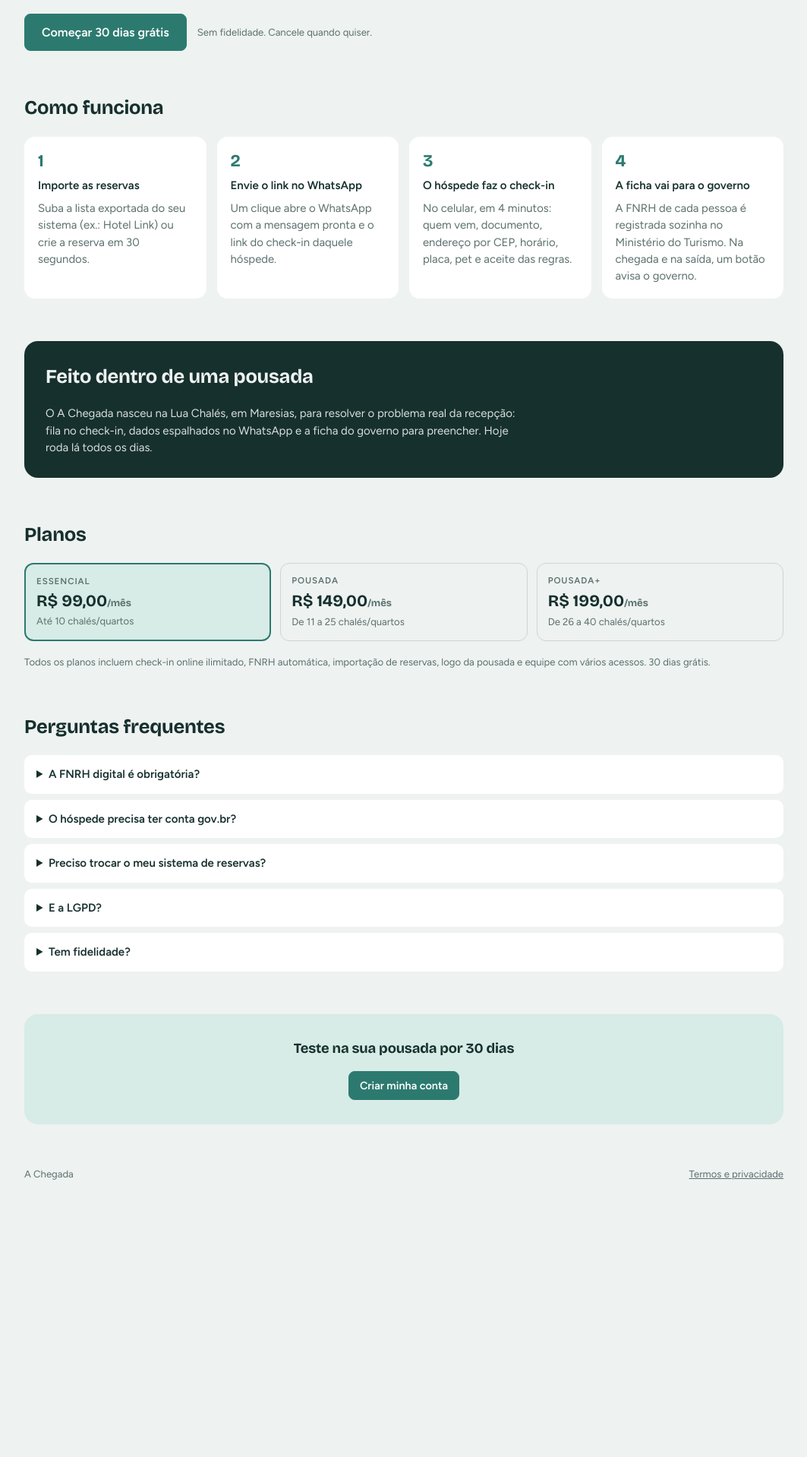
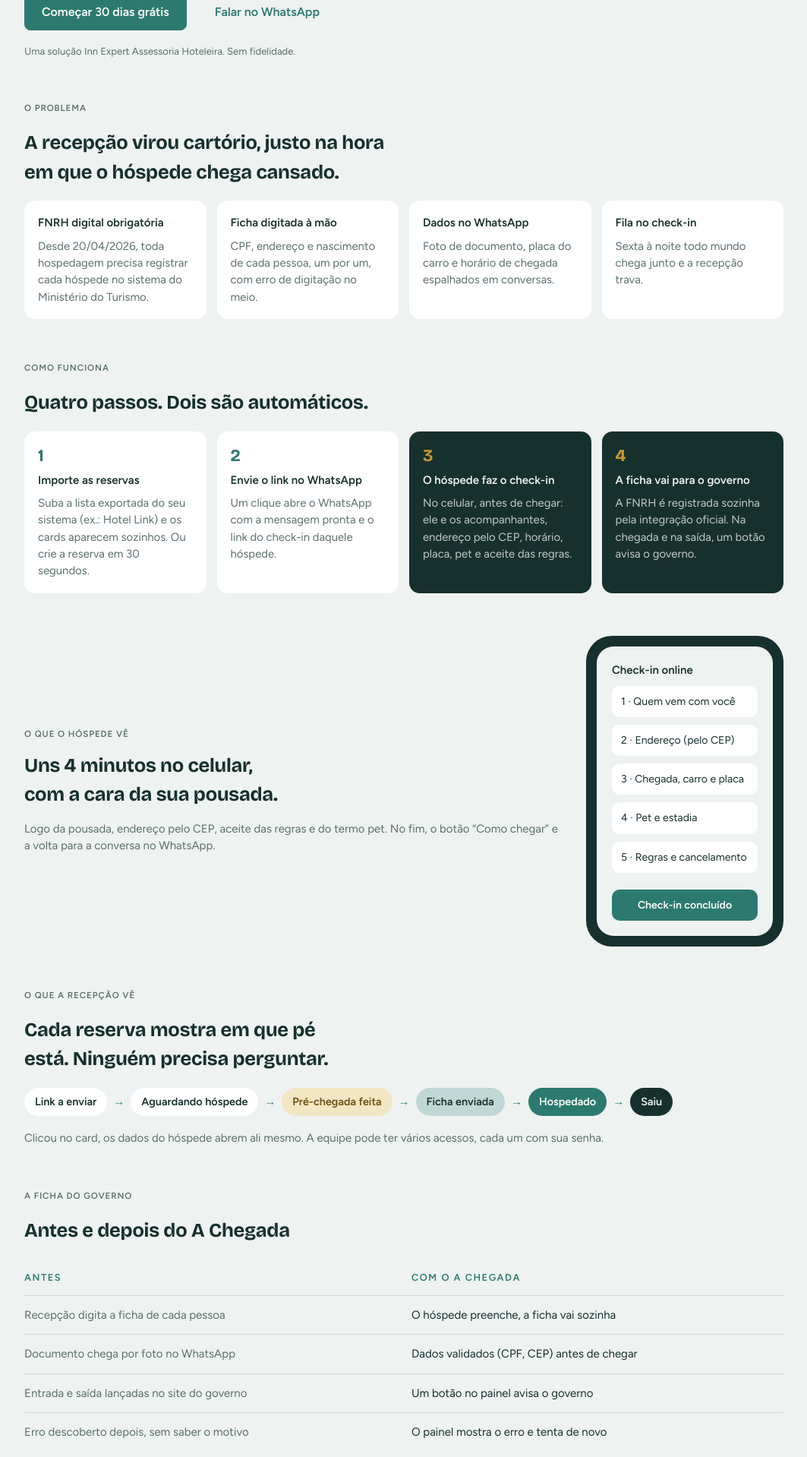
Before and after one commit to Marealarme/achegada, a Next.js app: page / in a window 1280 px wide. Shown: the part 402-2320 px from the top of the page at 76% size, without its empty margins (108-1171 px from the left). Before the commit the page ends 2006 px from the top, so only its background shows below. Built offline with nearby package versions, Linux system fonts and the light colour scheme; no server answers.

Commit message:
Página de vendas com o conteúdo da apresentação, assinada pela Inn Expert Assessoria Hoteleira, sem menção à Lua Chalés
Co-Authored-By: Claude Opus 5.5 <noreply@anthropic.com>
Claude-Session: https://claude.ai/code/session_019BUNZHfX1A6WaNXV2RR96x

```diff
--- a/src/app/globals.css
+++ b/src/app/globals.css
@@ -170,3 +170,41 @@ textarea { width: 100%; min-width: 0; font: 400 .95rem var(--body); color: var(-
 .lp-final { text-align: center; display: grid; gap: 16px; justify-items: center; background: var(--accent-soft); border-radius: 18px; padding: 32px 20px; }
 .lp-rodape { display: flex; justify-content: space-between; gap: 12px; flex-wrap: wrap; }
 .lp-rodape a { color: inherit; }
+
+/* Landing: seções da apresentação */
+.lp-sec h2 { max-width: 30ch; }
+.lp-cards { display: grid; grid-template-columns: repeat(4, minmax(0, 1fr)); gap: 14px; }
+.lp-cards > div { background: var(--surface); border-radius: 14px; padding: 18px; display: grid; gap: 8px; align-content: start; }
+.lp-cards span { color: var(--muted); font-size: .93rem; }
+.lp-cards.escuro { grid-template-columns: repeat(2, minmax(0, 1fr)); }
+.lp-cards.escuro > div { background: transparent; border: 1.5px solid var(--accent); }
+.lp-cards.escuro span { color: inherit; opacity: .8; }
+@media (max-width: 860px) { .lp-cards { grid-template-columns: 1fr 1fr; } }
+@media (max-width: 520px) { .lp-cards, .lp-cards.escuro { grid-template-columns: 1fr; } }
+.lp-passos li.auto { background: var(--ink); color: var(--bg); }
+.lp-passos li.auto span { color: inherit; opacity: .8; }
+.lp-passos li.auto::before { color: var(--moon); }
+.lp-duas { grid-template-columns: 1fr auto; align-items: center; gap: 32px; }
+.lp-col { display: grid; gap: 14px; }
+.lp-celular { width: 260px; border-radius: 34px; background: var(--ink); padding: 14px; }
+.lp-celular > div { background: var(--bg); border-radius: 22px; padding: 20px; display: grid; gap: 10px; min-height: 380px; align-content: start; }
+.lp-celular span { font-size: .88rem; padding: 10px 12px; border-radius: 10px; background: var(--surface); }
+.lp-celular .feito { background: var(--accent); color: #fff; text-align: center; font-weight: 600; margin-top: 12px; }
+@media (max-width: 640px) { .lp-duas { grid-template-columns: 1fr; } .lp-celular { justify-self: center; } }
+.lp-pills { display: flex; flex-wrap: wrap; gap: 8px; align-items: center; }
+.lp-pills > span { display: inline-flex; align-items: center; gap: 8px; }
+.lp-pills i { font-style: normal; color: var(--accent); }
+.lp-pills em { font-style: normal; font-weight: 600; font-size: .9rem; padding: 8px 14px; border-radius: 999px; background: var(--surface); white-space: nowrap; }
+.lp-pills em.amarelo { background: #F3E6C4; color: #6B4E10; }
+.lp-pills em.claro { background: #BFD8D5; }
+.lp-pills em.forte { background: var(--accent); color: #fff; }
+.lp-pills em.escuro { background: var(--ink); color: var(--bg); }
+.lp-tabela { display: grid; }
+.lp-tabela > div { display: grid; grid-template-columns: 1fr 1fr; gap: 20px; padding: 14px 0; border-bottom: 1px solid var(--line); }
+.lp-tabela > div:last-child { border-bottom: none; }
+.lp-tabela .cab { font-weight: 700; font-size: .8rem; letter-spacing: .12em; text-transform: uppercase; color: var(--accent); }
+.lp-origem .label { color: #7FC4B8; }
+.lp-quem { background: var(--accent); color: #fff; border-radius: 18px; padding: 28px; }
+.lp-quem h2 { color: #fff; }
+.lp-quem .label { color: #F3E6C4; }
+.lp-quem p { max-width: 65ch; }
--- a/src/app/page.tsx
+++ b/src/app/page.tsx
@@ -2,63 +2,153 @@ import type { Metadata } from "next";
 import Link from "next/link";
 import { PLANOS, reais, type Plano } from "@/lib/assinatura";
 
+const EMPRESA = "Inn Expert Assessoria Hoteleira";
+const FONE = "(19) 99759-4522";
+const WHATS = "https://wa.me/5519997594522?text=" + encodeURIComponent("Olá! Quero saber mais sobre o A Chegada (check-in online e FNRH automática).");
+
 export const metadata: Metadata = {
   title: { absolute: "A Chegada · check-in online e FNRH automática para pousadas" },
-  description: "O hóspede faz o check-in pelo WhatsApp e a ficha do governo (FNRH) é enviada sozinha. 30 dias grátis.",
+  description: "O hóspede faz o check-in pelo WhatsApp e a ficha do governo (FNRH) é enviada sozinha. Uma solução Inn Expert Assessoria Hoteleira. 30 dias grátis.",
   openGraph: {
     title: "A Chegada · check-in online e FNRH automática",
-    description: "O hóspede faz o check-in pelo WhatsApp e a ficha do governo sai sozinha. Feito por quem tem pousada.",
+    description: "O hóspede faz o check-in pelo WhatsApp e a ficha do governo sai sozinha. Uma solução Inn Expert Assessoria Hoteleira.",
     locale: "pt_BR", type: "website",
   },
 };
 
+const DORES = [
+  { t: "FNRH digital obrigatória", d: "Desde 20/04/2026, toda hospedagem precisa registrar cada hóspede no sistema do Ministério do Turismo." },
+  { t: "Ficha digitada à mão", d: "CPF, endereço e nascimento de cada pessoa, um por um, com erro de digitação no meio." },
+  { t: "Dados no WhatsApp", d: "Foto de documento, placa do carro e horário de chegada espalhados em conversas." },
+  { t: "Fila no check-in", d: "Sexta à noite todo mundo chega junto e a recepção trava." },
+];
+
 const PASSOS = [
-  { t: "Importe as reservas", d: "Suba a lista exportada do seu sistema (ex.: Hotel Link) ou crie a reserva em 30 segundos." },
+  { t: "Importe as reservas", d: "Suba a lista exportada do seu sistema (ex.: Hotel Link) e os cards aparecem sozinhos. Ou crie a reserva em 30 segundos." },
   { t: "Envie o link no WhatsApp", d: "Um clique abre o WhatsApp com a mensagem pronta e o link do check-in daquele hóspede." },
-  { t: "O hóspede faz o check-in", d: "No celular, em 4 minutos: quem vem, documento, endereço por CEP, horário, placa, pet e aceite das regras." },
-  { t: "A ficha vai para o governo", d: "A FNRH de cada pessoa é registrada sozinha no Ministério do Turismo. Na chegada e na saída, um botão avisa o governo." },
+  { t: "O hóspede faz o check-in", d: "No celular, antes de chegar: ele e os acompanhantes, endereço pelo CEP, horário, placa, pet e aceite das regras." },
+  { t: "A ficha vai para o governo", d: "A FNRH é registrada sozinha pela integração oficial. Na chegada e na saída, um botão avisa o governo." },
+];
+
+const ETAPAS_HOSPEDE = ["Quem vem com você", "Endereço (pelo CEP)", "Chegada, carro e placa", "Pet e estadia", "Regras e cancelamento"];
+
+const STATUS: { t: string; c: string }[] = [
+  { t: "Link a enviar", c: "" }, { t: "Aguardando hóspede", c: "" }, { t: "Pré-chegada feita", c: "amarelo" },
+  { t: "Ficha enviada", c: "claro" }, { t: "Hospedado", c: "forte" }, { t: "Saiu", c: "escuro" },
+];
+
+const ANTES_DEPOIS = [
+  ["Recepção digita a ficha de cada pessoa", "O hóspede preenche, a ficha vai sozinha"],
+  ["Documento chega por foto no WhatsApp", "Dados validados (CPF, CEP) antes de chegar"],
+  ["Entrada e saída lançadas no site do governo", "Um botão no painel avisa o governo"],
+  ["Erro descoberto depois, sem saber o motivo", "O painel mostra o erro e tenta de novo"],
+];
+
+const SEGURANCA = [
+  { t: "Servidores no Brasil", d: "Banco de dados e aplicação hospedados em São Paulo." },
+  { t: "Cada pousada isolada", d: "Uma pousada nunca vê o cadastro de outra. A regra está no próprio banco." },
+  { t: "Chaves criptografadas", d: "Senha da FNRH e CPF do responsável guardados cifrados." },
+  { t: "Só o necessário", d: "Cor/raça e deficiência vão só para o governo e não ficam guardadas." },
 ];
 
 const FAQ = [
   { q: "A FNRH digital é obrigatória?", r: "Sim. Desde 20 de abril de 2026 todo meio de hospedagem precisa registrar os hóspedes na ficha digital do Ministério do Turismo." },
   { q: "O hóspede precisa ter conta gov.br?", r: "Não. Ele preenche só o check-in da pousada; o A Chegada envia a ficha pela integração oficial da FNRH." },
   { q: "Preciso trocar o meu sistema de reservas?", r: "Não. O A Chegada trabalha ao lado do seu sistema: você importa a lista de reservas e segue usando o que já usa." },
-  { q: "E a LGPD?", r: "Os dados ficam em servidores no Brasil, isolados por pousada. Cor/raça e deficiência vão só para o governo e não ficam guardados. Senhas e chaves são criptografadas." },
+  { q: "E a LGPD?", r: "A pousada é a controladora dos dados e o A Chegada é o operador. Os dados ficam em servidores no Brasil, isolados por pousada, e senhas e chaves são criptografadas." },
   { q: "Tem fidelidade?", r: "Não. São 30 dias grátis e depois mensalidade no cartão. Cancele quando quiser, pelo próprio painel." },
+  { q: "Tenho mais de 40 unidades. Atende?", r: `Sim. Fale com a ${EMPRESA} pelo WhatsApp ${FONE} para um plano sob medida.` },
 ];
+
+function Lua({ size = 34 }: { size?: number }) {
+  return <svg width={size} height={size} viewBox="0 0 34 34" aria-hidden="true"><circle cx="17" cy="17" r="17" fill="var(--ink)" /><circle cx="20" cy="15" r="9" fill="var(--moon)" /><circle cx="16" cy="12" r="8.5" fill="var(--ink)" /></svg>;
+}
 
 export default function Inicio() {
   return (
     <main className="lp">
       <header className="lp-top">
-        <div className="brand">
-          <svg width="34" height="34" viewBox="0 0 34 34" aria-hidden="true"><circle cx="17" cy="17" r="17" fill="var(--ink)" /><circle cx="20" cy="15" r="9" fill="var(--moon)" /><circle cx="16" cy="12" r="8.5" fill="var(--ink)" /></svg>
-          <b>A Chegada</b>
-        </div>
+        <div className="brand"><Lua /><b>A Chegada</b></div>
         <nav><Link href="/entrar" className="btn ghost">Entrar</Link><Link href="/cadastrar" className="btn primary">Testar 30 dias grátis</Link></nav>
       </header>
 
       <section className="lp-hero">
-        <span className="label">Para pousadas e chalés · FNRH digital</span>
+        <span className="label">Check-in online para pousadas · FNRH digital</span>
         <h1>O hóspede faz o check-in pelo WhatsApp. A ficha do governo sai sozinha.</h1>
-        <p>Chega de digitar ficha na recepção. O A Chegada manda o link, recebe os dados do hóspede e registra a FNRH no Ministério do Turismo, tudo automático.</p>
-        <div className="lp-cta"><Link href="/cadastrar" className="btn primary">Começar 30 dias grátis</Link><span className="muted small">Sem fidelidade. Cancele quando quiser.</span></div>
+        <p>Menos fila na recepção, nenhuma ficha digitada à mão e a FNRH digital em dia.</p>
+        <div className="lp-cta">
+          <Link href="/cadastrar" className="btn primary">Começar 30 dias grátis</Link>
+          <a href={WHATS} className="btn ghost" target="_blank" rel="noopener">Falar no WhatsApp</a>
+        </div>
+        <span className="muted small">Uma solução {EMPRESA}. Sem fidelidade.</span>
       </section>
 
       <section className="lp-sec">
-        <h2>Como funciona</h2>
+        <span className="label">O problema</span>
+        <h2>A recepção virou cartório, justo na hora em que o hóspede chega cansado.</h2>
+        <div className="lp-cards">
+          {DORES.map((d) => <div key={d.t}><b>{d.t}</b><span>{d.d}</span></div>)}
+        </div>
+      </section>
+
+      <section className="lp-sec">
+        <span className="label">Como funciona</span>
+        <h2>Quatro passos. Dois são automáticos.</h2>
         <ol className="lp-passos">
-          {PASSOS.map((p) => <li key={p.t}><b>{p.t}</b><span>{p.d}</span></li>)}
+          {PASSOS.map((p, i) => <li key={p.t} className={i >= 2 ? "auto" : ""}><b>{p.t}</b><span>{p.d}</span></li>)}
         </ol>
       </section>
 
+      <section className="lp-sec lp-duas">
+        <div className="lp-col">
+          <span className="label">O que o hóspede vê</span>
+          <h2>Uns 4 minutos no celular, com a cara da sua pousada.</h2>
+          <p className="muted">Logo da pousada, endereço pelo CEP, aceite das regras e do termo pet. No fim, o botão “Como chegar” e a volta para a conversa no WhatsApp.</p>
+        </div>
+        <div className="lp-celular" aria-hidden="true">
+          <div>
+            <b>Check-in online</b>
+            {ETAPAS_HOSPEDE.map((e, i) => <span key={e}>{i + 1} · {e}</span>)}
+            <span className="feito">Check-in concluído</span>
+          </div>
+        </div>
+      </section>
+
+      <section className="lp-sec">
+        <span className="label">O que a recepção vê</span>
+        <h2>Cada reserva mostra em que pé está. Ninguém precisa perguntar.</h2>
+        <div className="lp-pills">
+          {STATUS.map((s, i) => <span key={s.t}>{i > 0 && <i aria-hidden="true">→</i>}<em className={s.c}>{s.t}</em></span>)}
+        </div>
+        <p className="muted">Clicou no card, os dados do hóspede abrem ali mesmo. A equipe pode ter vários acessos, cada um com sua senha.</p>
+      </section>
+
+      <section className="lp-sec">
+        <span className="label">A ficha do governo</span>
+        <h2>Antes e depois do A Chegada</h2>
+        <div className="lp-tabela" role="table">
+          <div role="row" className="cab"><span role="columnheader">Antes</span><span role="columnheader">Com o A Chegada</span></div>
+          {ANTES_DEPOIS.map(([a, d]) => <div role="row" key={a}><span role="cell" className="muted">{a}</span><span role="cell">{d}</span></div>)}
+        </div>
+      </section>
+
       <section className="lp-sec lp-origem">
-        <h2>Feito dentro de uma pousada</h2>
-        <p>O A Chegada nasceu na Lua Chalés, em Maresias, para resolver o problema real da recepção: fila no check-in, dados espalhados no WhatsApp e a ficha do governo para preencher. Hoje roda lá todos os dias.</p>
+        <span className="label">Dados protegidos</span>
+        <h2>LGPD levada a sério desde o primeiro dia.</h2>
+        <div className="lp-cards escuro">
+          {SEGURANCA.map((s) => <div key={s.t}><b>{s.t}</b><span>{s.d}</span></div>)}
+        </div>
+      </section>
+
+      <section className="lp-sec lp-quem">
+        <span className="label">Quem está por trás</span>
+        <h2>Criado por quem vive a rotina da hotelaria.</h2>
+        <p>O A Chegada é uma solução da <b>{EMPRESA}</b>, especializada em assessoria para meios de hospedagem. Nasceu da operação real de pousada, para resolver o que trava a recepção: fila no check-in, dados espalhados no WhatsApp e a ficha do governo para preencher.</p>
       </section>
 
       <section className="lp-sec" id="planos">
-        <h2>Planos</h2>
+        <span className="label">Planos</span>
+        <h2>Preço pelo tamanho da pousada. 30 dias grátis.</h2>
         <div className="planos">
           {(Object.keys(PLANOS) as Plano[]).map((k) => (
             <div key={k} className={k === "ate10" ? "plano seu" : "plano"}>
@@ -68,7 +158,7 @@ export default function Inicio() {
             </div>
           ))}
         </div>
-        <p className="muted small">Todos os planos incluem check-in online ilimitado, FNRH automática, importação de reservas, logo da pousada e equipe com vários acessos. 30 dias grátis.</p>
+        <p className="muted small">Todos incluem check-in ilimitado, FNRH automática, importação de reservas, logo da pousada e vários acessos da equipe. Sem fidelidade: cancela pelo próprio painel. Acima de 40 unidades, fale com a gente.</p>
       </section>
 
       <section className="lp-sec">
@@ -80,10 +170,16 @@ export default function Inicio() {
 
       <section className="lp-final">
         <h2>Teste na sua pousada por 30 dias</h2>
-        <Link href="/cadastrar" className="btn primary">Criar minha conta</Link>
+        <div className="lp-cta">
+          <Link href="/cadastrar" className="btn primary">Criar minha conta</Link>
+          <a href={WHATS} className="btn ghost" target="_blank" rel="noopener">WhatsApp {FONE}</a>
+        </div>
       </section>
 
-      <footer className="lp-rodape muted small"><span>A Chegada</span><Link href="/termos">Termos e privacidade</Link></footer>
+      <footer className="lp-rodape muted small">
+        <span>A Chegada · uma solução {EMPRESA} · {FONE}</span>
+        <Link href="/termos">Termos e privacidade</Link>
+      </footer>
     </main>
   );
 }
--- a/src/app/termos/page.tsx
+++ b/src/app/termos/page.tsx
@@ -35,7 +35,7 @@ export default function Termos() {
       <p>O hóspede pode pedir à pousada acesso, correção ou exclusão dos seus dados, respeitados os prazos legais de guarda da ficha de hospedagem. A pousada pode solicitar ao A Chegada a exportação ou exclusão dos dados da sua conta.</p>
 
       <h2>8. Contato</h2>
-      <p>Dúvidas sobre estes termos ou sobre dados pessoais: fale com a pousada em que você se hospedou ou com o A Chegada pelo e-mail de contato informado no painel.</p>
+      <p>Dúvidas sobre estes termos ou sobre dados pessoais: fale com a pousada em que você se hospedou ou com o A Chegada, uma solução Inn Expert Assessoria Hoteleira, pelo WhatsApp (19) 99759-4522.</p>
     </main>
   );
 }
```
